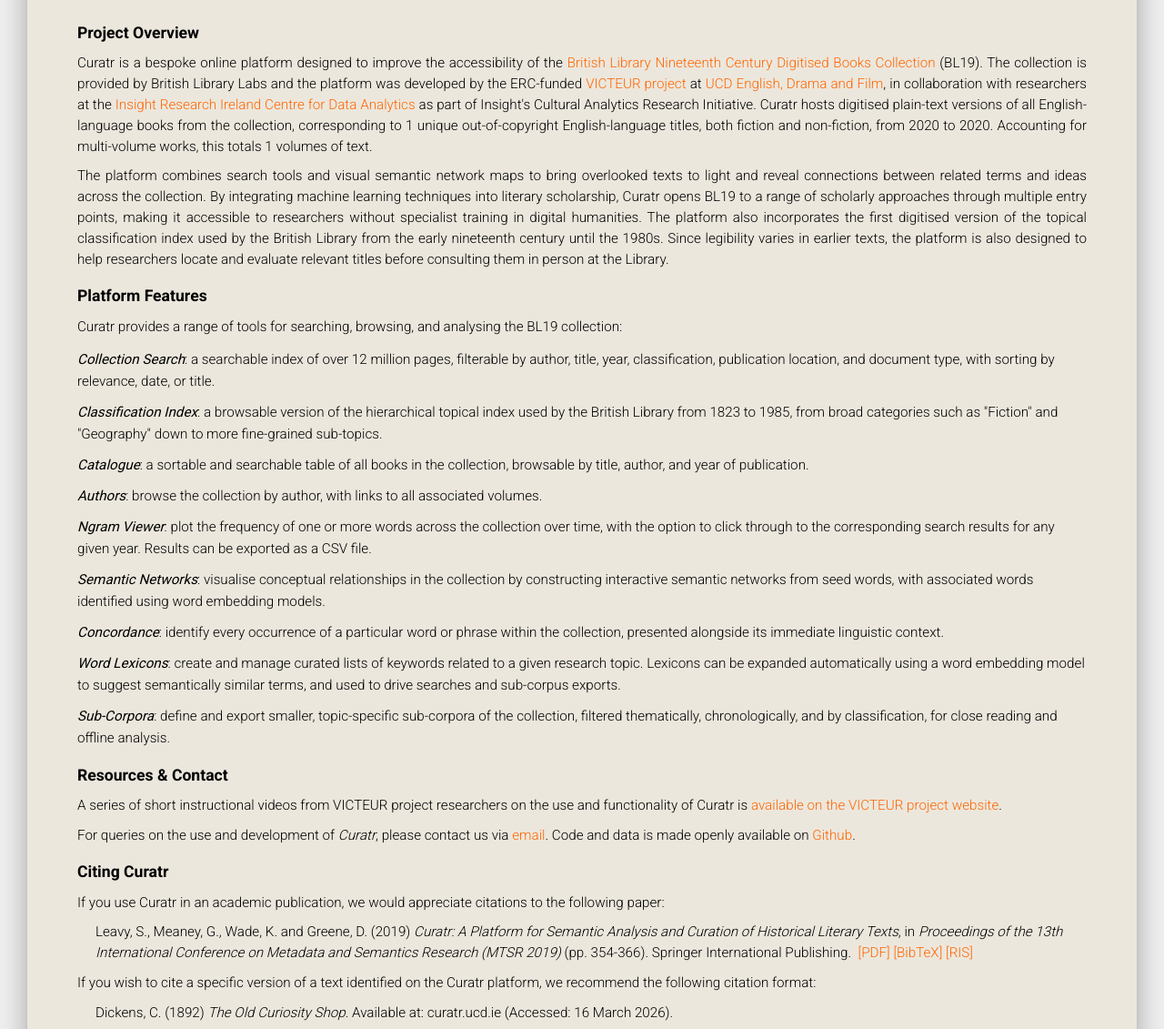
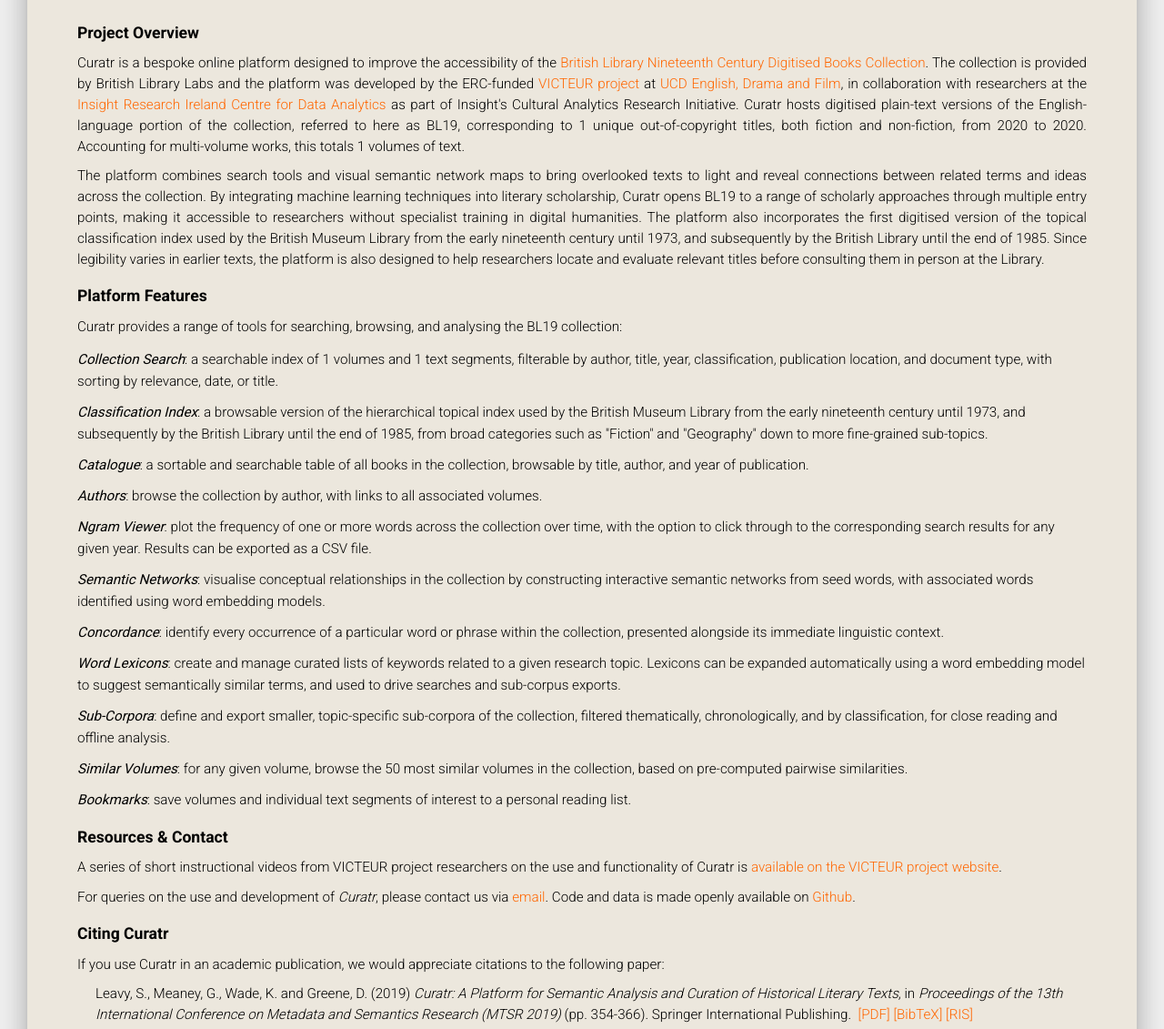
Before and after one commit to derekgreene/curatr, a Flask app: template code/templates/about.html in a window 1280 px wide. Shown: the part 407-1538 px from the top of the page at 91% size. Run offline with Flask 3, Linux system fonts and the light colour scheme; the template is opened without the code that fills it: most values are stand-ins (such as "Sample title", 1, 10 or a date in 2020); parts of the project's set-up code (start-up, migrations or seed data) failed here and were passed over.

Commit message:
Update template text

```diff
--- a/code/templates/about.html
+++ b/code/templates/about.html
@@ -27,20 +27,21 @@
     <h2>About Curatr</h2>
     <h5 class="division">Project Overview</h5>
     <p class="text-justify">Curatr is a bespoke online platform designed to improve the accessibility of the
-    <a href="https://doi.org/10.21250/db14" target="_blank" rel="noopener noreferrer">British Library Nineteenth Century Digitised Books Collection</a>
-    (BL19). The collection is provided by British Library Labs and the platform was developed by the ERC-funded
+    <a href="https://doi.org/10.21250/db14" target="_blank" rel="noopener noreferrer">British Library Nineteenth Century Digitised Books Collection</a>.
+    The collection is provided by British Library Labs and the platform was developed by the ERC-funded
     <a href="https://projectvicteur.com/" target="_blank" rel="noopener noreferrer">VICTEUR project</a> at
     <a href='http://www.ucd.ie/englishdramafilm/' target='_blank' rel="noopener noreferrer">UCD English, Drama and Film</a>, in collaboration with
     researchers at the <a href='http://www.insight-centre.org/' target='_blank' rel="noopener noreferrer">Insight Research Ireland Centre for Data Analytics</a>
-    as part of Insight's Cultural Analytics Research Initiative. Curatr hosts digitised plain-text versions of all
-    English-language books from the collection, corresponding to {{ num_books }} unique out-of-copyright English-language titles, both fiction and
+    as part of Insight's Cultural Analytics Research Initiative. Curatr hosts digitised plain-text versions of the
+    English-language portion of the collection, referred to here as BL19, corresponding to {{ num_books }} unique out-of-copyright titles, both fiction and
     non-fiction, from {{ year_min }} to {{ year_max }}. Accounting for multi-volume works, this totals {{ num_volumes }} volumes of text.</p>
 
     <p class="text-justify">The platform combines search tools and visual semantic network maps to bring overlooked texts to light and
     reveal connections between related terms and ideas across the collection. By integrating machine learning techniques into
     literary scholarship, Curatr opens BL19 to a range of scholarly approaches through multiple entry points, making it
     accessible to researchers without specialist training in digital humanities. The platform also incorporates the first
-    digitised version of the topical classification index used by the British Library from the early nineteenth century until the 1980s.
+    digitised version of the topical classification index used by the British Museum Library from the early nineteenth
+    century until 1973, and subsequently by the British Library until the end of 1985.
     Since legibility varies in earlier texts, the platform is also designed to help researchers locate and evaluate relevant
     titles before consulting them in person at the Library.</p>
 
@@ -48,10 +49,11 @@
     <p class="text-justify">Curatr provides a range of tools for searching, browsing, and analysing the BL19 collection:</p>
 
     <ul class="features">
-      <li><strong>{% if not current_user.is_anonymous %}<a href="{{ url_for('handle_search') }}">Collection Search</a>{% else %}<i>Collection Search</i>{% endif %}</strong>: a searchable index of over 12 million pages,
+      <li><strong>{% if not current_user.is_anonymous %}<a href="{{ url_for('handle_search') }}">Collection Search</a>{% else %}<i>Collection Search</i>{% endif %}</strong>: a searchable index of {{ num_volumes }} volumes and {{ num_segments }} text segments,
         filterable by author, title, year, classification, publication location, and document type, with sorting by relevance, date, or title.</li>
       <li><strong>{% if not current_user.is_anonymous %}<a href="{{ url_for('handle_classification') }}">Classification Index</a>{% else %}<i>Classification Index</i>{% endif %}</strong>: a browsable version of the hierarchical
-        topical index used by the British Library from 1823 to 1985, from broad categories such as "Fiction" and "Geography" down to
+        topical index used by the British Museum Library from the early nineteenth century until 1973, and subsequently by
+        the British Library until the end of 1985, from broad categories such as "Fiction" and "Geography" down to
         more fine-grained sub-topics.</li>
       <li><strong>{% if not current_user.is_anonymous %}<a href="{{ url_for('handle_catalogue') }}">Catalogue</a>{% else %}<i>Catalogue</i>{% endif %}</strong>: a sortable and searchable table of all books in the
         collection, browsable by title, author, and year of publication.</li>
@@ -71,6 +73,10 @@
       <li><strong>{% if not current_user.is_anonymous %}<a href="{{ url_for('handle_corpora') }}">Sub-Corpora</a>{% else %}<i>Sub-Corpora</i>{% endif %}</strong>: define and export smaller, topic-specific
         sub-corpora of the collection, filtered thematically, chronologically, and by classification, for close reading and
         offline analysis.</li>
+      <li><strong><i>Similar Volumes</i></strong>: for any given volume, browse the 50 most similar volumes in the
+        collection, based on pre-computed pairwise similarities.</li>
+      <li><strong>{% if not current_user.is_anonymous %}<a href="{{ url_for('handle_bookmarks') }}">Bookmarks</a>{% else %}<i>Bookmarks</i>{% endif %}</strong>: save volumes and individual
+        text segments of interest to a personal reading list.</li>
     </ul>
 
     <h5 class="division">Resources &amp; Contact</h5>
--- a/code/templates/block-login.html
+++ b/code/templates/block-login.html
@@ -1,5 +1,5 @@
 <h2>Curatr &mdash; Sign In</h2>
-    <p class="text-justify"><i>Curatr</i> is an online platform designed to improve the accessibility of the <a href="https://doi.org/10.21250/db14" target="_blank" rel="noopener noreferrer">British Library Nineteenth Century Digitised Books Collection</a> (BL19) for humanities scholars. The collection comprises {{ num_books }} unique English-language titles, both fiction and non-fiction, spanning {{ year_min }} to {{ year_max }}. The platform offers comprehensive search functionality by keyword, author, category, and date.
+    <p class="text-justify"><i>Curatr</i> is an online platform designed to improve the accessibility of the <a href="https://doi.org/10.21250/db14" target="_blank" rel="noopener noreferrer">British Library Nineteenth Century Digitised Books Collection</a> for humanities scholars. Curatr hosts the English-language subset of the collection, referred to here as BL19, comprising {{ num_books }} unique titles, both fiction and non-fiction, spanning {{ year_min }} to {{ year_max }}. The platform offers comprehensive search functionality by keyword, author, category, and date.
     Instructional videos on using <i>Curatr</i> are <a href="https://projectvicteur.com/2023/01/10/curatr-videos/" target="_blank" rel="noopener noreferrer">available on the VICTEUR project website</a>. For more details on <i>Curatr</i>, see the <a href="{{ url_for('handle_about') }}">About page</a> or contact us via <a href="mailto:ucdcuratr@gmail.com">email</a>.
     </p>
     <p class="text-left">Please sign in below if you have an existing account, or request a free account to access <i>Curatr</i>:</p>
--- a/code/templates/block-welcome.html
+++ b/code/templates/block-welcome.html
@@ -1,6 +1,6 @@
 <h2>{% if require_login %}Welcome{% if current_user.guest %} (Guest Account){% endif %}{% else %}Curatr{% endif %}</h2>
 
-<p class="text-justify"><i>Curatr</i> is an online platform designed to improve the accessibility of the <a href="https://doi.org/10.21250/db14" target="_blank" rel="noopener noreferrer">British Library Nineteenth Century Digitised Books Collection</a> (BL19) for humanities scholars. The collection comprises {{ num_books }} unique English-language titles, both fiction and non-fiction, spanning {{ year_min }} to {{ year_max }}, and incorporates the first digitised version of the topical classification system used by the British Library from the early nineteenth century until the 1980s.</p>
+<p class="text-justify"><i>Curatr</i> is an online platform designed to improve the accessibility of the <a href="https://doi.org/10.21250/db14" target="_blank" rel="noopener noreferrer">British Library Nineteenth Century Digitised Books Collection</a> for humanities scholars. Curatr hosts the English-language subset of the collection, referred to here as BL19, comprising {{ num_books }} unique titles, both fiction and non-fiction, spanning {{ year_min }} to {{ year_max }}, and incorporates the first digitised version of the historical topical classification system used by the British Museum Library and, later, the British Library.</p>
 
 <p class="text-justify">The platform requires no extensive technical training and offers comprehensive search functionality
     by keyword, author, category, and date. Its advanced keyword search and recommendation functions help locate research
--- a/code/templates/classification.html
+++ b/code/templates/classification.html
@@ -34,7 +34,7 @@ ul.classification-sub li {
 <div class="container">
   <div class="section text-center" style="padding-bottom: 10px;">
     <h2>Classification Index</h2>
-    <p class="text-justify">Browse books by their British Library classification. Top-level categories are listed below, with more granular sub-classifications beneath.</p>
+    <p class="text-justify">Browse books by the classification index used by the British Museum Library from the early nineteenth century until 1973, and subsequently by the British Library until the end of 1985. Top-level categories are listed below, with more granular sub-classifications beneath.</p>
   </div>
   <div class="form-card" style="margin-bottom: 24px;">
     <p class="class-card-heading">Top-level Classifications</p>
--- a/code/templates/ngrams.html
+++ b/code/templates/ngrams.html
@@ -30,8 +30,8 @@
         <div class="section text-center" style="padding-bottom: 14px;">
             <h2>Ngram Viewer</h2>
 
-            <p class="text-justify">Search the frequency of words across English-language volumes in the British
-				Library Nineteenth Century Digitised Books Collection (BL19). Enter one or more
+            <p class="text-justify">Search the frequency of words across BL19, the English-language subset of the British
+				Library Nineteenth Century Digitised Books Collection. Enter one or more
 				comma-separated keywords and click &lsquo;Search&rsquo; to plot volume counts or percentages
 				per year. Click a point to view results for that year, or click and drag to zoom.</p>
         </div>
```
